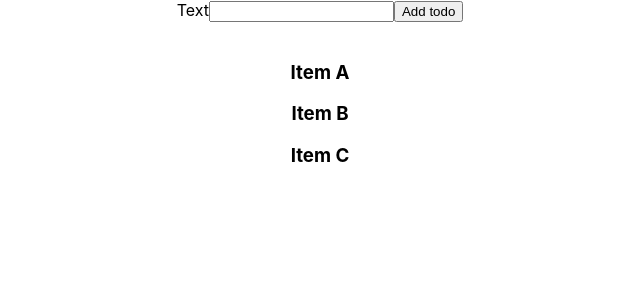
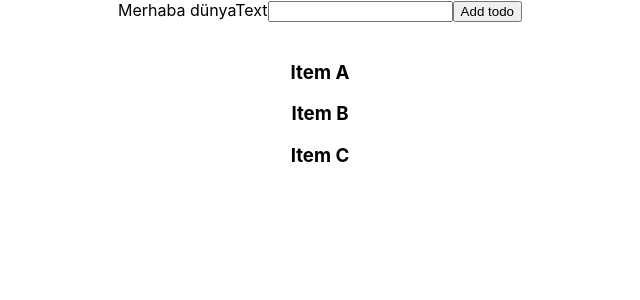
Before and after one commit to osmanbeshirov/unit-testing, a React (Create React App) app: page / in a window 1280 px wide. Shown: the top 300 px of the page, without its empty margins (320-960 px from the left). Built offline with nearby package versions, Linux system fonts and the light colour scheme.

Commit message:
formattedMessages

```diff
--- a/src/App.tsx
+++ b/src/App.tsx
@@ -3,7 +3,7 @@ import './App.css';
 import Counter from './Components/Counter';
 import Todo from './Components/Todo';
 
-import {IntlProvider, FormattedMessage, FormattedNumber} from 'react-intl'
+import { IntlProvider, FormattedMessage, FormattedNumber } from 'react-intl'
 
 //surge lib is added to project
 
@@ -15,13 +15,20 @@ import {IntlProvider, FormattedMessage, FormattedNumber} from 'react-intl'
 //1. react intl package installed
 //2. react intl imports added
 
+const messages = {
+  title: 'Merhaba dünya'
+}
+
 function App() {
   return (
-    <div className="App">
-      {/* <Counter /> */}
+    <IntlProvider messages={messages} locale="fr" defaultLocale="en">
+      <div className="App">
+       <FormattedMessage id='title'/>
+        {/* <Counter /> */}
 
-      <Todo />
-    </div>
+        <Todo />
+      </div>
+    </IntlProvider>
   );
 }
 
```
